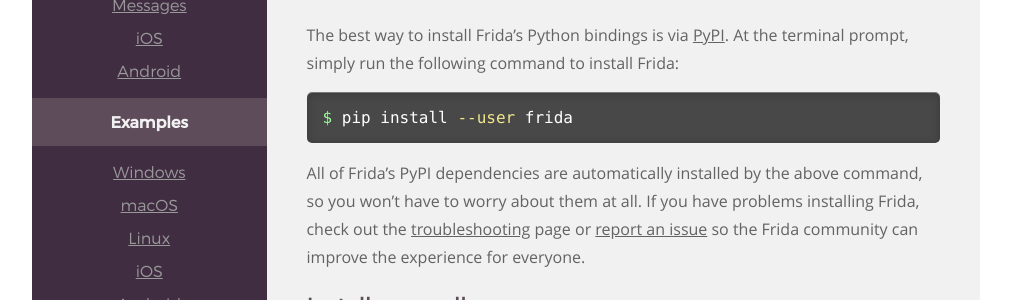
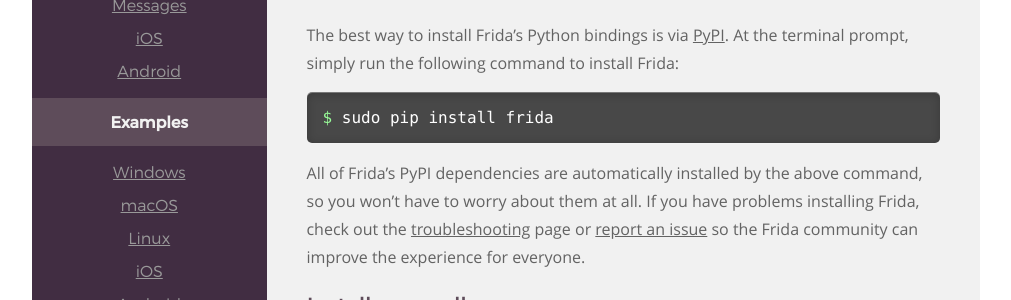
Before and after one commit to frida/frida-website, a Jekyll site: the page built from _docs/installation.md, in a window 1280 px wide. Shown: the part 587-887 px from the top of the page, without its empty margins (129-1140 px from the left). Built offline with Jekyll 4.4.1, drawn with Linux system fonts in a browser that asks for light colours.

Commit message:
Suggest system-wide pip install
As the bin directory is not always on the user's PATH and may lead to
confusion in such cases.

```diff
--- a/_docs/installation.md
+++ b/_docs/installation.md
@@ -24,7 +24,7 @@ The best way to install Frida's Python bindings is via
 simply run the following command to install Frida:
 
 {% highlight bash %}
-$ pip install --user frida
+$ sudo pip install frida
 {% endhighlight %}
 
 All of Frida’s PyPI dependencies are automatically installed by the above
--- a/index.html
+++ b/index.html
@@ -73,7 +73,7 @@ overview: true
         <p class="line">
           <span class="path">~</span>
           <span class="prompt">$</span>
-          <span class="command">pip install --user frida</span>
+          <span class="command">sudo pip install frida</span>
         </p>
         <p class="line">
           <span class="path">~</span>
```
Also changed, not shown: _docs/quickstart.md (+1 -1 lines).
